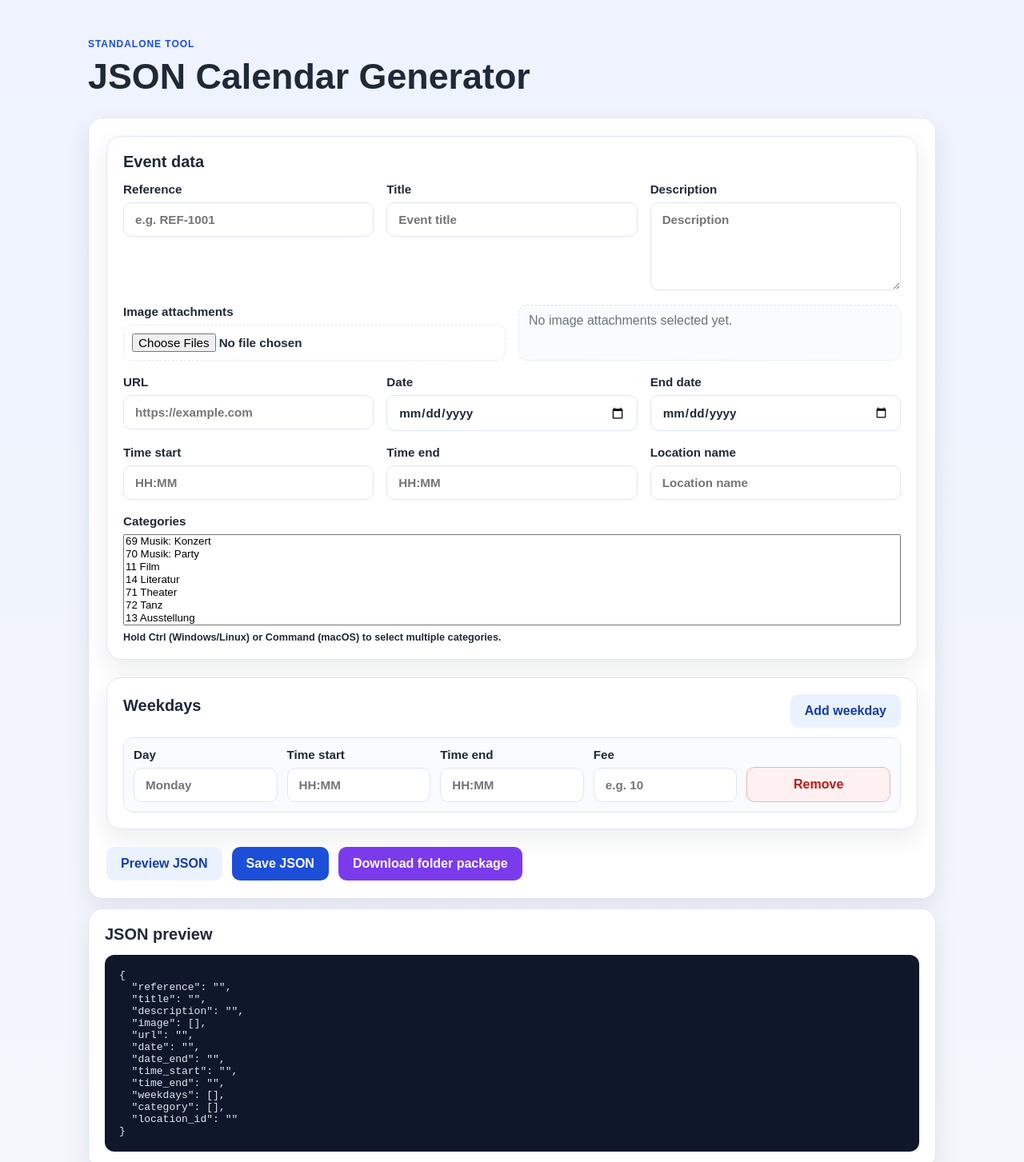
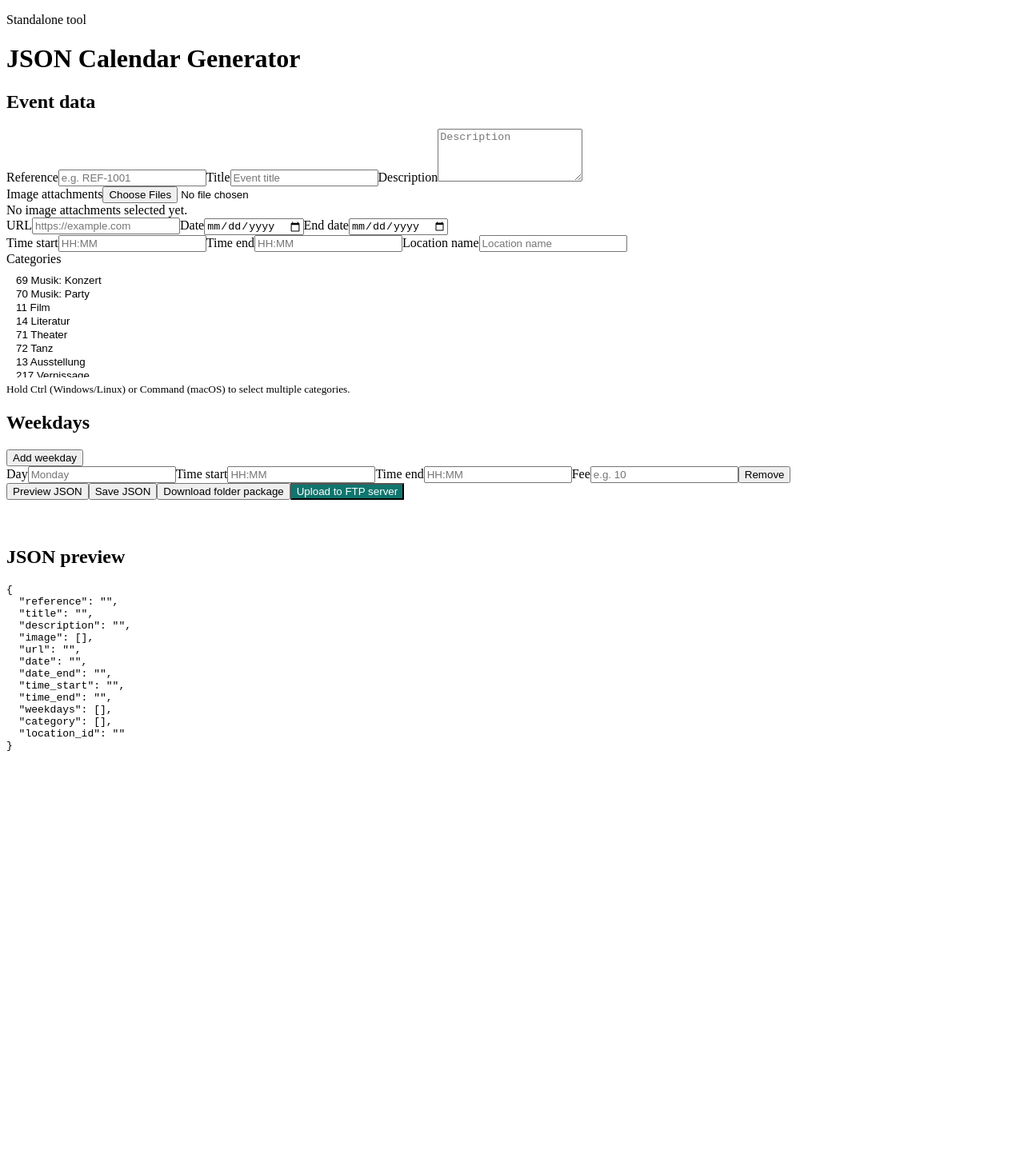
Before and after one commit to x39akkdjf1/json_calendar_generator, a website: page index.html in a window 1280 px wide. Shown: the top 1453 px of the page at 80% size. After the commit the page ends 953 px from the top, so only its background shows below. Drawn offline with nearby package versions, Linux system fonts and the light colour scheme.

Commit message:
Add server-side FTP/FTPS upload support, UI upload action, and README manual

```diff
--- a/index.html
+++ b/index.html
@@ -1,87 +1,21 @@
 <!DOCTYPE html>
 <html lang="en">
-  <head>
-    <meta charset="UTF-8" />
-    <meta name="viewport" content="width=device-width, initial-scale=1.0" />
-    <title>JSON Calendar Generator</title>
-    <link rel="stylesheet" href="style.css" />
-  </head>
-  <body>
-    <main class="container">
-      <header class="page-header">
-        <p class="eyebrow">Standalone tool</p>
-        <h1>JSON Calendar Generator</h1>
-      </header>
-
-      <form id="eventForm" class="card-form">
-        <section class="panel">
-          <h2>Event data</h2>
-          <div class="field-grid">
-            <label>Reference<input name="reference" type="text" placeholder="e.g. REF-1001" /></label>
-            <label>Title<input name="title" type="text" placeholder="Event title" required /></label>
-            <label class="wide-field">Description<textarea name="description" rows="4" placeholder="Description"></textarea></label>
-          </div>
-
-          <div class="field-grid">
-            <label class="file-field">Image attachments<input id="imageFiles" type="file" accept="image/*" multiple /></label>
-            <div id="selectedFiles" class="selected-files" aria-live="polite"></div>
-          </div>
-
-          <div class="field-grid">
-            <label>URL<input name="url" type="url" placeholder="https://example.com" /></label>
-            <label>Date<input name="date" type="date" /></label>
-            <label>End date<input name="date_end" type="date" /></label>
-          </div>
-
-          <div class="field-grid">
-            <label>Time start<input class="european-time" name="time_start" type="text" inputmode="numeric" placeholder="HH:MM" pattern="(?:[01]\d|2[0-3]):[0-5]\d" maxlength="5" /></label>
-            <label>Time end<input class="european-time" name="time_end" type="text" inputmode="numeric" placeholder="HH:MM" pattern="(?:[01]\d|2[0-3]):[0-5]\d" maxlength="5" /></label>
-            <label>Location name<input name="location_id" type="text" placeholder="Location name" /></label>
-          </div>
-
-          <label>
-            Categories
-            <select id="category" name="category" multiple size="7">
-              <option value="69">69 Musik: Konzert</option>
-              <option value="70">70 Musik: Party</option>
-              <option value="11">11 Film</option>
-              <option value="14">14 Literatur</option>
-              <option value="71">71 Theater</option>
-              <option value="72">72 Tanz</option>
-              <option value="13">13 Ausstellung</option>
-              <option value="217">217 Vernissage</option>
-              <option value="308">308 Historisches</option>
-              <option value="15">15 Diverses</option>
-              <option value="213">213 Kinder</option>
-              <option value="280">280 Führung</option>
-              <option value="281">281 Vortrag</option>
-            </select>
-            <small>Hold Ctrl (Windows/Linux) or Command (macOS) to select multiple categories.</small>
-          </label>
-        </section>
-
-        <section class="panel">
-          <div class="section-header">
-            <h2>Weekdays</h2>
-            <button type="button" id="addWeekdayBtn" class="secondary-btn">Add weekday</button>
-          </div>
-          <div id="weekdayList" class="weekday-list"></div>
-        </section>
-
-        <div class="actions">
-          <button type="button" id="previewBtn" class="secondary-btn">Preview JSON</button>
-          <button type="button" id="downloadJsonBtn" class="primary-btn">Save JSON</button>
-          <button type="button" id="downloadPackageBtn" class="accent-btn">Download folder package</button>
-        </div>
-      </form>
-
-      <section class="panel preview-panel">
-        <h2>JSON preview</h2>
-        <pre id="jsonPreview">{}</pre>
-      </section>
-    </main>
-
-    <script src="https://cdn.jsdelivr.net/npm/jszip@3.10.1/dist/jszip.min.js"></script>
-    <script src="script.js"></script>
-  </body>
-</html>
+<head>
+  <meta charset="UTF-8" /><meta name="viewport" content="width=device-width, initial-scale=1.0" />
+  <title>JSON Calendar Generator</title><link rel="stylesheet" href="style.css" />
+</head>
+<body>
+<main class="container"><header class="page-header"><p class="eyebrow">Standalone tool</p><h1>JSON Calendar Generator</h1></header>
+<form id="eventForm" class="card-form">
+<section class="panel"><h2>Event data</h2>
+<div class="field-grid"><label>Reference<input name="reference" type="text" placeholder="e.g. REF-1001" /></label><label>Title<input name="title" type="text" placeholder="Event title" required /></label><label class="wide-field">Description<textarea name="description" rows="4" placeholder="Description"></textarea></label></div>
+<div class="field-grid"><label class="file-field">Image attachments<input id="imageFiles" type="file" accept="image/*" multiple /></label><div id="selectedFiles" class="selected-files" aria-live="polite"></div></div>
+<div class="field-grid"><label>URL<input name="url" type="url" placeholder="https://example.com" /></label><label>Date<input name="date" type="date" /></label><label>End date<input name="date_end" type="date" /></label></div>
+<div class="field-grid"><label>Time start<input class="european-time" name="time_start" type="text" inputmode="numeric" placeholder="HH:MM" maxlength="5" /></label><label>Time end<input class="european-time" name="time_end" type="text" inputmode="numeric" placeholder="HH:MM" maxlength="5" /></label><label>Location name<input name="location_id" type="text" placeholder="Location name" /></label></div>
+<label>Categories<select id="category" name="category" multiple size="7"><option value="69">69 Musik: Konzert</option><option value="70">70 Musik: Party</option><option value="11">11 Film</option><option value="14">14 Literatur</option><option value="71">71 Theater</option><option value="72">72 Tanz</option><option value="13">13 Ausstellung</option><option value="217">217 Vernissage</option><option value="308">308 Historisches</option><option value="15">15 Diverses</option><option value="213">213 Kinder</option><option value="280">280 Führung</option><option value="281">281 Vortrag</option></select><small>Hold Ctrl (Windows/Linux) or Command (macOS) to select multiple categories.</small></label>
+</section>
+<section class="panel"><div class="section-header"><h2>Weekdays</h2><button type="button" id="addWeekdayBtn" class="secondary-btn">Add weekday</button></div><div id="weekdayList" class="weekday-list"></div></section>
+<div class="actions"><button type="button" id="previewBtn" class="secondary-btn">Preview JSON</button><button type="button" id="downloadJsonBtn" class="primary-btn">Save JSON</button><button type="button" id="downloadPackageBtn" class="accent-btn">Download folder package</button><button type="button" id="ftpUploadBtn" class="ftp-btn">Upload to FTP server</button></div><p id="ftpStatus" class="status" aria-live="polite"></p>
+</form><section class="panel preview-panel"><h2>JSON preview</h2><pre id="jsonPreview">{}</pre></section></main>
+<script src="https://cdn.jsdelivr.net/npm/jszip@3.10.1/dist/jszip.min.js"></script><script src="script.js"></script>
+</body></html>
--- a/script.js
+++ b/script.js
@@ -2,123 +2,42 @@ const weekdayList = document.getElementById('weekdayList');
 const imageFilesInput = document.getElementById('imageFiles');
 const selectedFilesContainer = document.getElementById('selectedFiles');
 const previewEl = document.getElementById('jsonPreview');
+const ftpStatusEl = document.getElementById('ftpStatus');
 let selectedFiles = [];
 
-function sanitizeFileName(name) {
-  return name.trim().replace(/\s+/g, '-').replace(/[^a-zA-Z0-9._-]/g, '');
+function sanitizeFileName(name) { return name.trim().replace(/\s+/g, '-').replace(/[^a-zA-Z0-9._-]/g, ''); }
+function sanitizeDirectoryName(name) { return (name.trim() || 'calendar_export').replace(/[<>:"/\\|?*\u0000-\u001F]/g, '').replace(/\s+/g, '-').replace(/[. ]+$/g, '') || 'calendar_export'; }
+function normalizeEuropeanTime(input) { const value = input.trim().replace('.', ':'); if (!value) return ''; const match = /^(\d{1,2}):(\d{2})$/.exec(value); return match ? `${match[1].padStart(2, '0')}:${match[2]}` : value; }
+function addWeekdayRow() {
+  const row = document.createElement('div'); row.className = 'weekday-row';
+  row.innerHTML = `<label>Day<input type="text" name="day" placeholder="Monday"></label><label>Time start<input class="european-time" type="text" name="time_start" inputmode="numeric" placeholder="HH:MM" maxlength="5"></label><label>Time end<input class="european-time" type="text" name="time_end" inputmode="numeric" placeholder="HH:MM" maxlength="5"></label><label>Fee<input type="text" name="fee" placeholder="e.g. 10"></label><button type="button" class="remove-btn">Remove</button>`;
+  row.querySelector('.remove-btn').addEventListener('click', () => { row.remove(); updatePreview(); }); weekdayList.appendChild(row); updatePreview();
 }
-
-function sanitizeDirectoryName(name) {
-  return (name.trim() || 'calendar_export')
-    .replace(/[<>:"/\\|?*\u0000-\u001F]/g, '')
-    .replace(/\s+/g, '-')
-    .replace(/[. ]+$/g, '') || 'calendar_export';
-}
-
-function normalizeEuropeanTime(input) {
-  const value = input.trim().replace('.', ':');
-  if (!value) return '';
-  const match = /^(\d{1,2}):(\d{2})$/.exec(value);
-  if (!match) return value;
-  return `${match[1].padStart(2, '0')}:${match[2]}`;
-}
-
-function addWeekdayRow() {
-  const row = document.createElement('div');
-  row.className = 'weekday-row';
-  row.innerHTML = `
-    <label>Day<input type="text" name="day" placeholder="Monday"></label>
-    <label>Time start<input class="european-time" type="text" name="time_start" inputmode="numeric" placeholder="HH:MM" pattern="(?:[01]\\d|2[0-3]):[0-5]\\d" maxlength="5"></label>
-    <label>Time end<input class="european-time" type="text" name="time_end" inputmode="numeric" placeholder="HH:MM" pattern="(?:[01]\\d|2[0-3]):[0-5]\\d" maxlength="5"></label>
-    <label>Fee<input type="text" name="fee" placeholder="e.g. 10"></label>
-    <button type="button" class="remove-btn">Remove</button>`;
-  row.querySelector('.remove-btn').addEventListener('click', () => {
-    row.remove();
-    updatePreview();
-  });
-  weekdayList.appendChild(row);
-  updatePreview();
-}
-
-function updateSelectedFilesList() {
-  selectedFilesContainer.innerHTML = '';
-  if (!selectedFiles.length) {
-    selectedFilesContainer.textContent = 'No image attachments selected yet.';
-    return;
-  }
-  selectedFiles.forEach((file) => {
-    const pill = document.createElement('span');
-    pill.className = 'file-pill';
-    pill.textContent = file.name;
-    selectedFilesContainer.appendChild(pill);
-  });
-}
-
+function updateSelectedFilesList() { selectedFilesContainer.innerHTML = ''; if (!selectedFiles.length) { selectedFilesContainer.textContent = 'No image attachments selected yet.'; return; } selectedFiles.forEach(file => { const pill = document.createElement('span'); pill.className = 'file-pill'; pill.textContent = file.name; selectedFilesContainer.appendChild(pill); }); }
 function buildPayload() {
   const formData = new FormData(document.getElementById('eventForm'));
-  const categories = Array.from(document.getElementById('category').selectedOptions).map((option) => Number(option.value));
-  const weekdays = Array.from(document.querySelectorAll('.weekday-row')).map((row) => {
-    const values = {};
-    row.querySelectorAll('input').forEach((input) => { values[input.name] = input.value; });
-    return {
-      day: values.day || '',
-      time_start: normalizeEuropeanTime(values.time_start || ''),
-      time_end: normalizeEuropeanTime(values.time_end || ''),
-      fee: values.fee || '',
-    };
-  }).filter((entry) => Object.values(entry).some((value) => value !== ''));
-
-  return {
-    reference: formData.get('reference') || '',
-    title: formData.get('title') || '',
-    description: formData.get('description') || '',
-    image: selectedFiles.map((file) => sanitizeFileName(file.name)),
-    url: formData.get('url') || '',
-    date: formData.get('date') || '',
-    date_end: formData.get('date_end') || '',
-    time_start: normalizeEuropeanTime(formData.get('time_start') || ''),
-    time_end: normalizeEuropeanTime(formData.get('time_end') || ''),
-    weekdays,
-    category: categories,
-    location_id: formData.get('location_id') || '',
-  };
+  const categories = Array.from(document.getElementById('category').selectedOptions).map(option => Number(option.value));
+  const weekdays = Array.from(document.querySelectorAll('.weekday-row')).map(row => { const values = {}; row.querySelectorAll('input').forEach(input => { values[input.name] = input.value; }); return { day: values.day || '', time_start: normalizeEuropeanTime(values.time_start || ''), time_end: normalizeEuropeanTime(values.time_end || ''), fee: values.fee || '' }; }).filter(entry => Object.values(entry).some(value => value !== ''));
+  return { reference: formData.get('reference') || '', title: formData.get('title') || '', description: formData.get('description') || '', image: selectedFiles.map(file => sanitizeFileName(file.name)), url: formData.get('url') || '', date: formData.get('date') || '', date_end: formData.get('date_end') || '', time_start: normalizeEuropeanTime(formData.get('time_start') || ''), time_end: normalizeEuropeanTime(formData.get('time_end') || ''), weekdays, category: categories, location_id: formData.get('location_id') || '' };
 }
-
-function updatePreview() {
-  previewEl.textContent = JSON.stringify(buildPayload(), null, 2);
+function updatePreview() { previewEl.textContent = JSON.stringify(buildPayload(), null, 2); }
+function downloadBlob(blob, name) { const url = URL.createObjectURL(blob); const link = document.createElement('a'); link.href = url; link.download = name; link.click(); setTimeout(() => URL.revokeObjectURL(url), 1000); }
+function filesAsBase64() { return Promise.all(selectedFiles.map(file => new Promise((resolve, reject) => { const reader = new FileReader(); reader.onload = () => resolve({ name: sanitizeFileName(file.name), base64: String(reader.result).split(',')[1] }); reader.onerror = reject; reader.readAsDataURL(file); }))); }
+async function uploadToFtp() {
+  ftpStatusEl.textContent = 'Uploading to FTP server...';
+  try {
+    const response = await fetch('/api/upload', { method: 'POST', headers: { 'Content-Type': 'application/json' }, body: JSON.stringify({ directoryName: sanitizeDirectoryName(buildPayload().title), event: buildPayload(), files: await filesAsBase64() }) });
+    const result = await response.json();
+    if (!response.ok || !result.ok) throw new Error(result.error || 'FTP upload failed.');
+    ftpStatusEl.textContent = `Uploaded successfully to ${result.remoteDirectory}`;
+  } catch (error) { ftpStatusEl.textContent = `Upload failed: ${error.message}`; }
 }
-
-function downloadBlob(blob, name) {
-  const url = URL.createObjectURL(blob);
-  const link = document.createElement('a');
-  link.href = url;
-  link.download = name;
-  link.click();
-  setTimeout(() => URL.revokeObjectURL(url), 1000);
-}
-
-imageFilesInput.addEventListener('change', (event) => {
-  selectedFiles = Array.from(event.target.files || []);
-  updateSelectedFilesList();
-  updatePreview();
-});
+imageFilesInput.addEventListener('change', event => { selectedFiles = Array.from(event.target.files || []); updateSelectedFilesList(); updatePreview(); });
 document.getElementById('addWeekdayBtn').addEventListener('click', addWeekdayRow);
 document.getElementById('previewBtn').addEventListener('click', updatePreview);
 document.getElementById('eventForm').addEventListener('input', updatePreview);
 document.getElementById('eventForm').addEventListener('change', updatePreview);
-document.getElementById('downloadJsonBtn').addEventListener('click', () => {
-  downloadBlob(new Blob([JSON.stringify(buildPayload(), null, 2)], { type: 'application/json' }), 'event.json');
-});
-document.getElementById('downloadPackageBtn').addEventListener('click', async () => {
-  const payload = buildPayload();
-  const directoryName = sanitizeDirectoryName(payload.title);
-  const zip = new JSZip();
-  const folder = zip.folder(directoryName);
-  folder.file('event.json', JSON.stringify(payload, null, 2));
-  selectedFiles.forEach((file) => folder.file(sanitizeFileName(file.name), file));
-  downloadBlob(await zip.generateAsync({ type: 'blob' }), `${directoryName}.zip`);
-});
-
-addWeekdayRow();
-updateSelectedFilesList();
-updatePreview();
+document.getElementById('downloadJsonBtn').addEventListener('click', () => downloadBlob(new Blob([JSON.stringify(buildPayload(), null, 2)], { type: 'application/json' }), 'event.json'));
+document.getElementById('downloadPackageBtn').addEventListener('click', async () => { const payload = buildPayload(); const directoryName = sanitizeDirectoryName(payload.title); const zip = new JSZip(); const folder = zip.folder(directoryName); folder.file('event.json', JSON.stringify(payload, null, 2)); selectedFiles.forEach(file => folder.file(sanitizeFileName(file.name), file)); downloadBlob(await zip.generateAsync({ type: 'blob' }), `${directoryName}.zip`); });
+document.getElementById('ftpUploadBtn').addEventListener('click', uploadToFtp);
+addWeekdayRow(); updateSelectedFilesList(); updatePreview();
--- a/style.css
+++ b/style.css
@@ -1,21 +1 @@
-* { box-sizing: border-box; }
-:root { --bg:#f4f6fb; --card:#fff; --border:#dfe6f3; --text:#1f2937; --muted:#6b7280; --primary:#1d4ed8; --primary-dark:#153ea5; --accent:#7c3aed; --accent-dark:#5b21b6; --shadow:0 12px 30px rgba(15,23,42,.08); }
-body { margin:0; font-family:Arial,Helvetica,sans-serif; background:linear-gradient(180deg,#eef3ff 0%,var(--bg) 100%); color:var(--text); }
-.container { max-width:1100px; margin:0 auto; padding:48px 20px 80px; }
-.page-header { margin-bottom:26px; } .eyebrow { margin:0 0 8px; font-size:12px; letter-spacing:.08em; text-transform:uppercase; color:var(--primary); font-weight:bold; }
-h1,h2 { margin:0; } h1 { font-size:clamp(2rem,5vw,2.8rem); } h2 { font-size:1.25rem; margin-bottom:14px; }
-.card-form,.panel { background:var(--card); border:1px solid var(--border); border-radius:18px; box-shadow:var(--shadow); }
-.card-form { padding:22px; } .panel { padding:20px; margin-bottom:22px; }
-.field-grid { display:grid; grid-template-columns:repeat(auto-fit,minmax(210px,1fr)); gap:16px; margin-bottom:18px; }
-label { display:flex; flex-direction:column; gap:8px; font-size:.95rem; font-weight:600; }
-input,textarea,button { font:inherit; } input,textarea { width:100%; padding:12px 14px; border:1px solid var(--border); border-radius:10px; background:#fff; color:var(--text); }
-input:focus,textarea:focus { outline:2px solid rgba(29,78,216,.15); border-color:var(--primary); } textarea { min-height:110px; resize:vertical; }
-.file-field input { padding:10px; border-style:dashed; } .selected-files { display:flex; flex-wrap:wrap; gap:8px; align-content:flex-start; min-height:48px; padding:10px 12px; border:1px dashed var(--border); border-radius:10px; background:#f9fbff; color:var(--muted); }
-.file-pill { display:inline-flex; align-items:center; padding:6px 10px; border-radius:999px; background:rgba(29,78,216,.08); color:var(--primary-dark); font-size:.8rem; font-weight:600; }
-.section-header { display:flex; justify-content:space-between; align-items:center; gap:12px; margin-bottom:12px; } .weekday-list { display:grid; gap:14px; }
-.weekday-row { display:grid; grid-template-columns:repeat(auto-fit,minmax(150px,1fr)); gap:12px; padding:12px; border:1px solid var(--border); border-radius:12px; background:#f9fbff; }
-.weekday-row .remove-btn { align-self:end; padding:12px 10px; border-radius:10px; border:1px solid #f0b4b4; background:#fff1f2; color:#b91c1c; cursor:pointer; font-weight:700; }
-.actions { display:flex; flex-wrap:wrap; gap:12px; margin-top:20px; } button { cursor:pointer; border:none; border-radius:10px; padding:12px 18px; font-weight:700; transition:transform .15s ease,opacity .15s ease; } button:hover { transform:translateY(-1px); }
-.primary-btn { background:var(--primary); color:#fff; } .primary-btn:hover { background:var(--primary-dark); } .secondary-btn { background:#eaf1ff; color:var(--primary-dark); } .accent-btn { background:var(--accent); color:#fff; } .accent-btn:hover { background:var(--accent-dark); }
-.preview-panel { margin-top:12px; } pre { margin:0; white-space:pre-wrap; word-break:break-word; background:#0f172a; color:#e2e8f0; border-radius:12px; padding:18px; min-height:140px; overflow-x:auto; }
-@media (max-width:640px) { .container { padding-top:24px; } .card-form,.panel { padding:16px; } .section-header,.actions { flex-direction:column; align-items:stretch; } }
+.ftp-btn { background:#0f766e; color:#fff; } .ftp-btn:hover { background:#115e59; } .status { min-height:1.4em; color:#0f766e; font-weight:600; } small { display:block; margin-top:6px; color:var(--muted); font-weight:400; } select { width:100%; padding:10px; border:1px solid var(--border); border-radius:10px; background:#fff; color:var(--text); }
```
Also changed, not shown: package.json (+4 -3 lines), server.js (+94 -17 lines), README.md.
